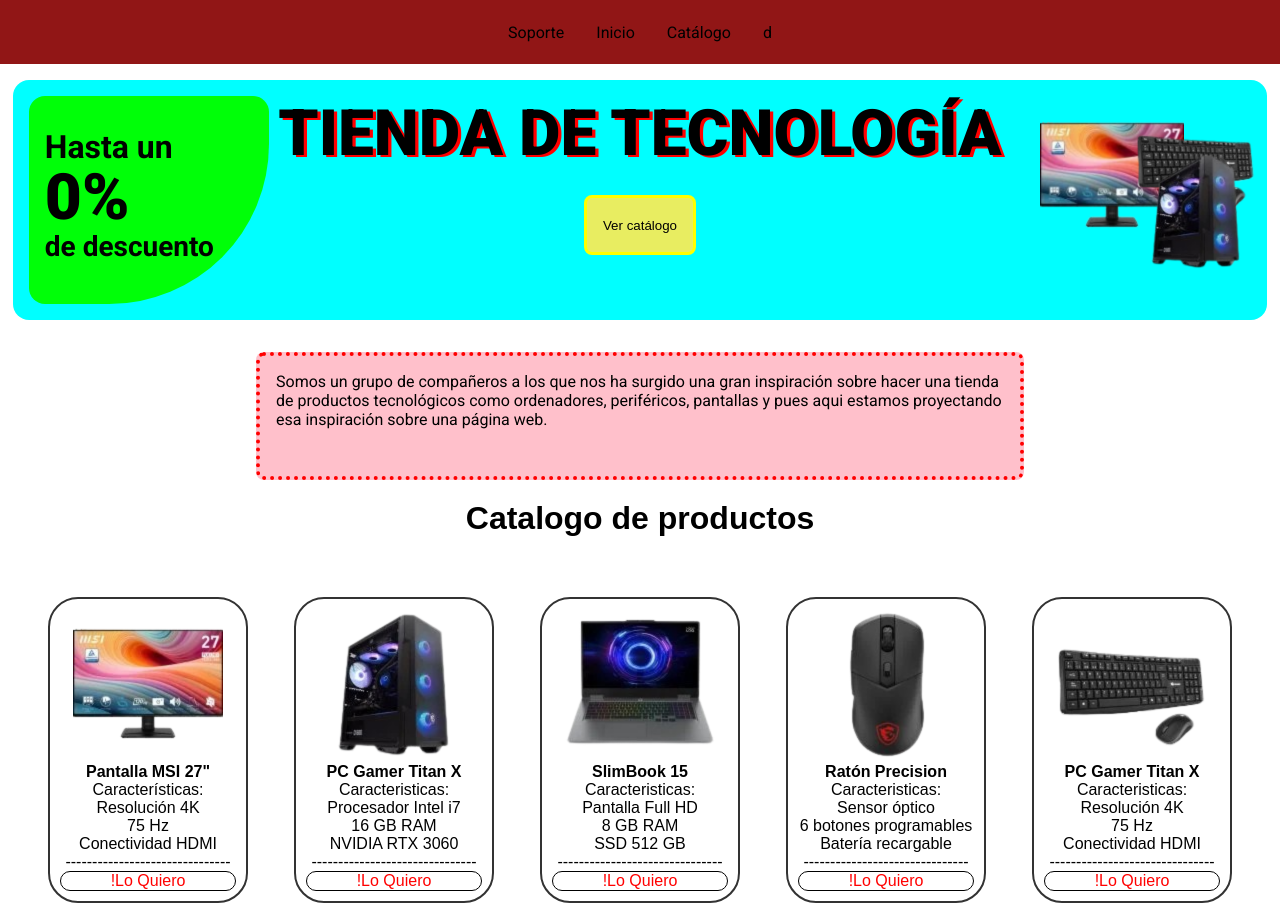
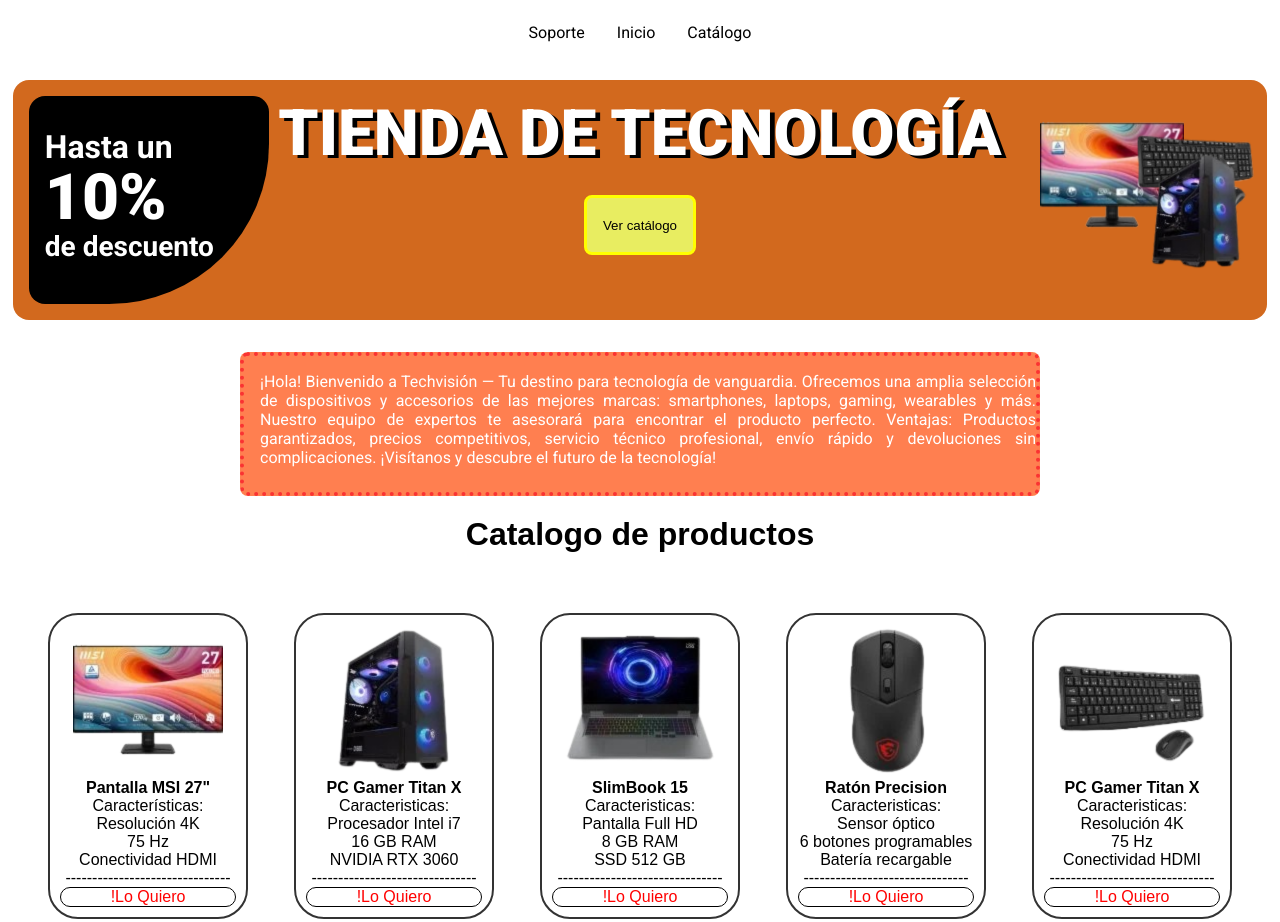
Before and after one commit to Yandri04/G3-TiendaOnline, a plain HTML site: page Tienda-Online/index.html in a window 1280 px wide. Shown: the top 922 px of the page. Drawn offline with Linux system fonts and the light colour scheme; files whose address does not match are found by name.

Commit message:
modificaciones

```diff
--- a/Tienda-Online/index.html
+++ b/Tienda-Online/index.html
@@ -13,7 +13,6 @@
             <li class="navbtn"><a href="contacto.html">Soporte</a></li>
             <li class="navbtn"><a href="index.html">Inicio</a><br></li>
             <li class="navbtn"><a href="">Catálogo</a></li>
-            <li class="navbtn"><a href="">d</a></li>
         </ul>
     </div>
 </header>
@@ -22,7 +21,7 @@
     <!-- <h1>La mejor tienda de tecnología del mundo</h1> -->
     <div class="container-pres">
         <div class="geometria">
-            <h1>Hasta un <h3>0%</h3><p>de descuento</p></h1>
+            <h1>Hasta un <h3>10%</h3><p>de descuento</p></h1>
         </div>
         <div class="titular">Tienda de tecnología</div>
         <button><a href="contacto.html"> Ver catálogo</a></button>
@@ -33,7 +32,11 @@
         </div>
     </div>
     <div id="descripcion">
-        <p>Somos un grupo de compañeros a los que nos ha surgido una gran inspiración sobre hacer una tienda<br>de productos tecnológicos como ordenadores, periféricos, pantallas y pues aqui estamos proyectando<br> esa inspiración sobre una página web.</p>
+        <p>¡Hola! Bienvenido a Techvisión — Tu destino para tecnología de vanguardia.
+
+Ofrecemos una amplia selección de dispositivos y accesorios de las mejores marcas: smartphones, laptops, gaming, wearables y más. Nuestro equipo de expertos te asesorará para encontrar el producto perfecto.
+
+Ventajas: Productos garantizados, precios competitivos, servicio técnico profesional, envío rápido y devoluciones sin complicaciones. ¡Visítanos y descubre el futuro de la tecnología!</p>
     </div>
 
     <div class="EncabezadoCA">
--- a/Tienda-Online/styles.css
+++ b/Tienda-Online/styles.css
@@ -19,11 +19,7 @@ html {
 }
 
 /* para poder visualizarse correctamente en live preview de microsoft */
-@media (max-width: 900px) {
-  html {
-    font-size: 11.5px;
-  }
-}
+
 
 /* contenedor navbar */
 header {
@@ -32,7 +28,7 @@ header {
     align-items:center;
     height:4rem;
     width:auto;
-    background-color:rgb(145, 22, 22);
+    background-color:;
 }
 
 /* quitar decoracion links */
@@ -56,14 +52,14 @@ header a {
 
  /* cambio de estilo para facilitar visualizacion*/
 .navbtn:hover {
-     background-color:rgb(191, 26, 26);
+     background-color:silver;
      font-weight: 500;
 }
 
 
 /* presentacion "llamativa" */
 .container-pres {
-    background-color:aqua;
+    background-color:chocolate;
     height: 15rem;
     width:98%;
     left:0;
@@ -76,7 +72,7 @@ header a {
 /* forma llamativa */
 .geometria {
     position:absolute;
-    background-color:rgb(0, 255, 8);
+    background-color:black;
     height: 13rem;
     width:15rem;
     margin: 1rem 0rem 0rem 1rem; /* padding arriba y izq */
@@ -87,6 +83,7 @@ header a {
 .geometria h1 {
     padding-top:2rem;
     margin-left:1rem;
+        color: #fff;
 }
 
 /* ajustar texto */
@@ -96,6 +93,7 @@ header a {
     margin-left:1rem;
     font-size:4rem;
     font-weight: 900;
+    color: #fff;
 }
 
 /* ajustar texto */
@@ -104,17 +102,19 @@ header a {
     margin-left:1rem;
     font-size:1.75rem;
     font-weight: bold;
+        color: #fff;
 }
 
 /* ajustar texto */
 .titular {
     font-weight:bold;
     text-transform: uppercase;
-    text-shadow: 0.2rem 0.1rem 0px rgb(255, 0, 0);
+    text-shadow: 0.3rem 0.2rem 0px black;
     padding-top:1rem;
     text-align: center;
     font-weight: 900;
     font-size:4rem;
+    color: #fff;
 }
 
 /* ajustar apariencia boton */
@@ -172,18 +172,20 @@ individual y por eso separadas */
 
 /*contenedor descripcion */
 #descripcion{
-    background-color:pink;
-    height:8rem;
-    width:48rem;
+    background-color:coral;
+    height:9rem;
+    width:50rem;
     left:0;
     right:0;
     margin:auto;
     margin-top:2rem;
     text-align: center;
     padding: 1rem 0rem 0rem 1rem; /* padding arriba y izq */
-    border: 0.25rem red dotted;
+    border: 0.25rem rgb(250, 51, 51) dotted;
     border-radius:0.5rem;
     text-align: justify;
+    color: #fff;
+
 }
 
 
```
Also changed, not shown: Tienda-Online/contacto.html (+24 -0 lines).
